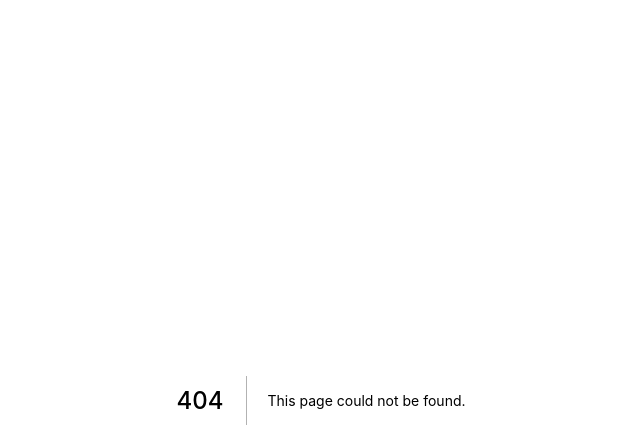
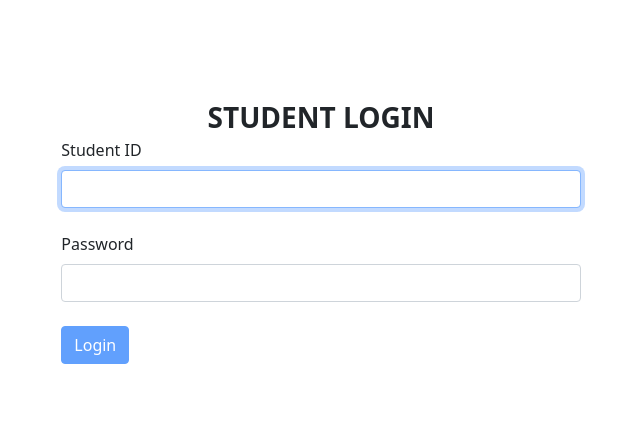
Before and after one commit to Paddybaba/myclinic, a Next.js app in the folder revision/: page /loginPage in a window 1280 px wide. Before the commit this address had no page. Shown: the top 448 px of the page, without its empty margins (319-959 px from the left). Built offline with nearby package versions, Linux system fonts and the light colour scheme.

Commit message:
Lets start

```diff
--- a/revision/package.json
+++ b/revision/package.json
@@ -9,9 +9,11 @@
     "lint": "next lint"
   },
   "dependencies": {
+    "bootstrap": "^5.1.3",
     "next": "11.1.2",
     "react": "17.0.2",
-    "react-dom": "17.0.2"
+    "react-bootstrap": "^2.0.0",
+    "react-dom": "^17.0.2"
   },
   "devDependencies": {
     "eslint": "8.1.0",
--- /dev/null
+++ b/revision/pages/loginPage.js
@@ -0,0 +1,62 @@
+import React, { useState } from "react";
+import Head from "next/head";
+import Sample from "../src/components/Sample";
+import Form from "react-bootstrap/Form";
+import Button from "react-bootstrap/Button";
+
+const loginPage = () => {
+  const [email, setEmail] = useState("");
+  const [password, setPassword] = useState("");
+
+  function validateForm() {
+    return email.length > 0 && password.length > 0;
+  }
+
+  function handleSubmit(event) {
+    event.preventDefault();
+    history.push("/admindashboard");
+  }
+
+  return (
+    <div className="row mt-5">
+      <Head>
+        <title>Student Login</title>
+      </Head>
+      <div className="col-5 mx-auto">
+        <div className="text-center text-uppercase fs-3 fw-bold mt-5">
+          Student Login
+        </div>
+        <Form>
+          <Form.Group size="lg" controlId="email">
+            <Form.Label>Student ID</Form.Label>
+            <Form.Control
+              autoFocus
+              type="email"
+              value={email}
+              onChange={(e) => setEmail(e.target.value)}
+            />
+          </Form.Group>
+          <Form.Group className="mt-4" size="lg" controlId="password">
+            <Form.Label>Password</Form.Label>
+            <Form.Control
+              type="password"
+              value={password}
+              onChange={(e) => setPassword(e.target.value)}
+            />
+          </Form.Group>
+          <Button
+            block
+            className="mt-4"
+            type="submit"
+            disabled={!validateForm()}
+            onClick={handleSubmit}
+          >
+            Login
+          </Button>
+        </Form>
+      </div>
+    </div>
+  );
+};
+
+export default loginPage;
--- /dev/null
+++ b/revision/src/components/Sample.js
@@ -0,0 +1,17 @@
+import React from "react";
+
+const Sample = () => {
+  return (
+    <>
+      <div className="container-fluid">
+        <div className="row">
+          <div className="col-10 mx-auto">
+            <h3>Sample</h3>
+          </div>
+        </div>
+      </div>
+    </>
+  );
+};
+
+export default Sample;
--- /dev/null
+++ b/revision/src/components/mycss.css
@@ -0,0 +1,19 @@
+.box-login {
+  display: flex;
+  align-items: center;
+  justify-content: center;
+  font-size: 2em;
+  text-align: center;
+  height: 40px;
+  border-radius: 5px;
+  background-color: rgb(127, 182, 255);
+  margin: 20px;
+  padding: 0 10px;
+  transition: all 400ms ease;
+  box-shadow: 2px 2px 18px greenyellow;
+}
+.box-login:hover {
+  cursor: pointer;
+  background-color: brown;
+  color: white;
+}
--- a/revision/styles/globals.css
+++ b/revision/styles/globals.css
@@ -1,9 +1,10 @@
+@import url("https://fonts.googleapis.com/css2?family=Play&display=swap");
 html,
 body {
   padding: 0;
   margin: 0;
-  font-family: -apple-system, BlinkMacSystemFont, Segoe UI, Roboto, Oxygen,
-    Ubuntu, Cantarell, Fira Sans, Droid Sans, Helvetica Neue, sans-serif;
+  font-family: "Play", -apple-system, BlinkMacSystemFont, Segoe UI, Roboto,
+    Oxygen, Ubuntu, Cantarell, Fira Sans, Droid Sans, Helvetica Neue, sans-serif;
 }
 
 a {
```
Also changed, not shown: revision/pages/_app.js (+6 -4 lines), revision/pages/index.js (+13 -44 lines), 1 other file (tests, documents, lock files or other folders).
